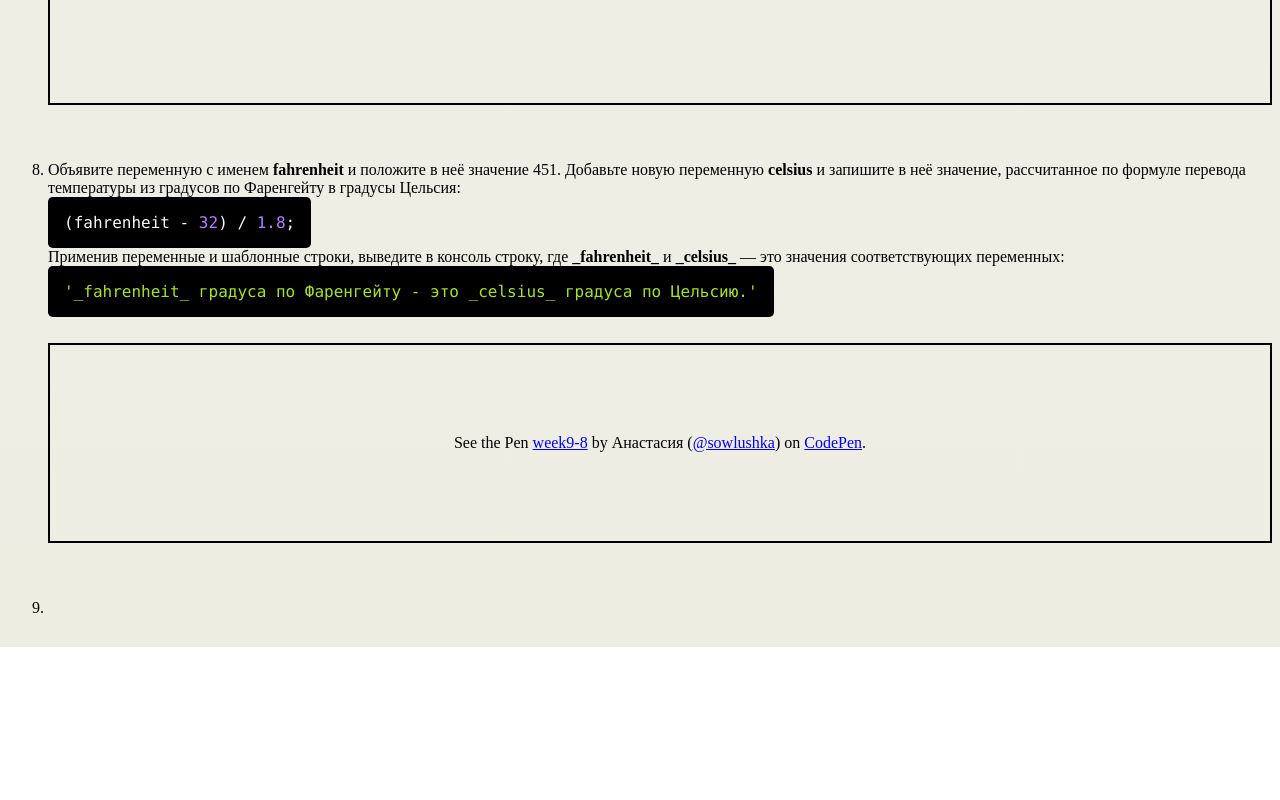
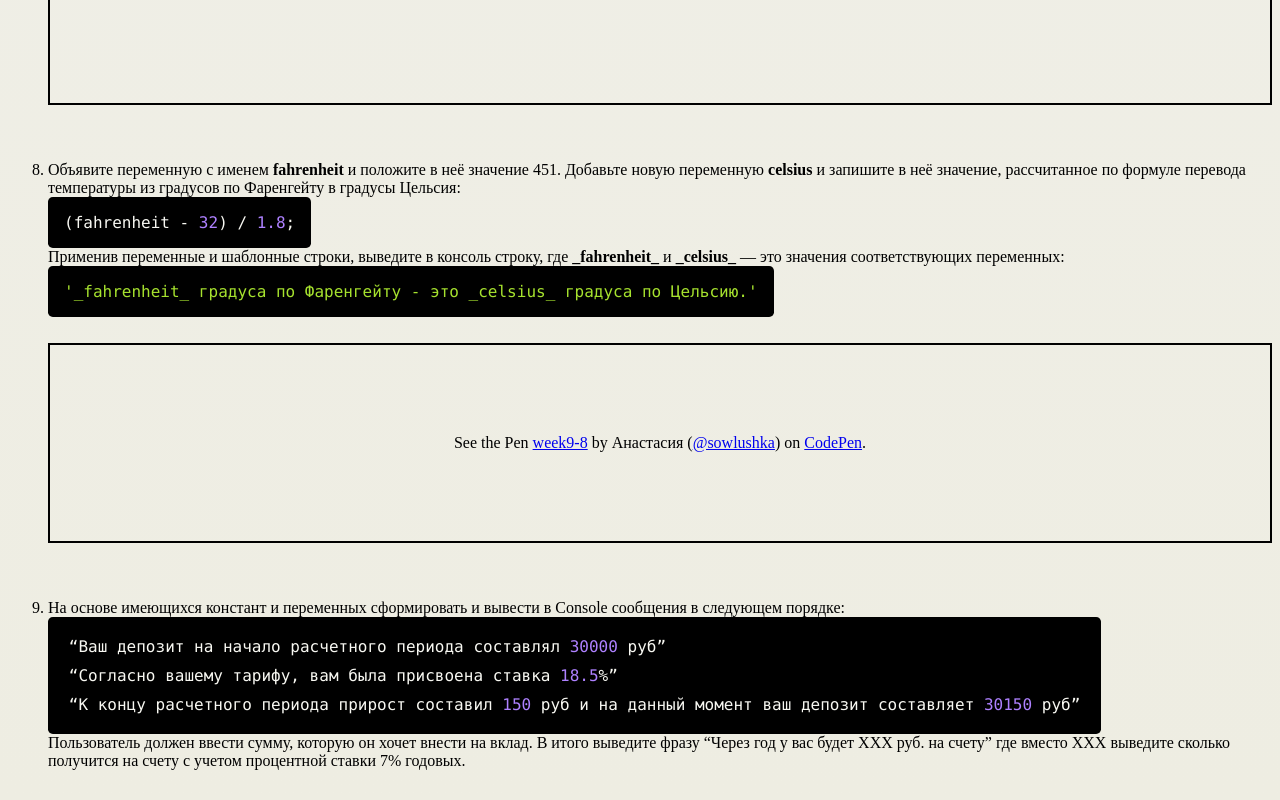
Before and after one commit to sowlushka/week-9, a plain HTML site: page index.html in a window 1280 px wide. Shown: the part 2376-3176 px from the top of the page. Before the commit the page ends 3023 px from the top, so only its background shows below. Drawn offline with Linux system fonts and the light colour scheme; a script that the page names is missing; a web font is replaced by a local one.

Commit message:
feat: Добавить условие последнего задания

```diff
--- a/index.html
+++ b/index.html
@@ -8,6 +8,8 @@
     <link rel="stylesheet" href="assets/css/main.css">
     <script src="assets/js/main.js"></script>
     <title>Домашнее задание 9 недели</title>
+</head>
+<body>
     <h1>Домашнее задание 9-й недели</h1>
     <ol>
         <li><div>
@@ -150,10 +152,20 @@
                 <script async src="https://cpwebassets.codepen.io/assets/embed/ei.js"></script>
             </div>
         </li>
-        <li></li>
+        <li>
+            <div>
+                На основе имеющихся констант и переменных сформировать и вывести в Console сообщения в следующем порядке:
+            </div>
+            <div class="js-code">
+                <div><span>“Ваш депозит на начало расчетного периода составлял <span class="number">30000</span> руб”</span> </div>
+                <div><span>“Согласно вашему тарифу, вам была присвоена ставка <span class="number">18.5</span>%”</span> </div>
+                <div><span>“К концу расчетного периода прирост составил <span class="number">150</span> руб и на данный момент
+                    ваш депозит составляет <span class="number">30150</span> руб”</span> </div>
+            </div>
+            <div>
+                Пользователь должен ввести сумму, которую он хочет внести на вклад. В итого выведите фразу “Через год у вас будет XXX руб. на счету” где вместо ХХХ выведите сколько получится на счету с учетом процентной ставки 7% годовых.
+            </div>
+        </li>
     </ol>
-</head>
-<body>
-
 </body>
 </html>
```
